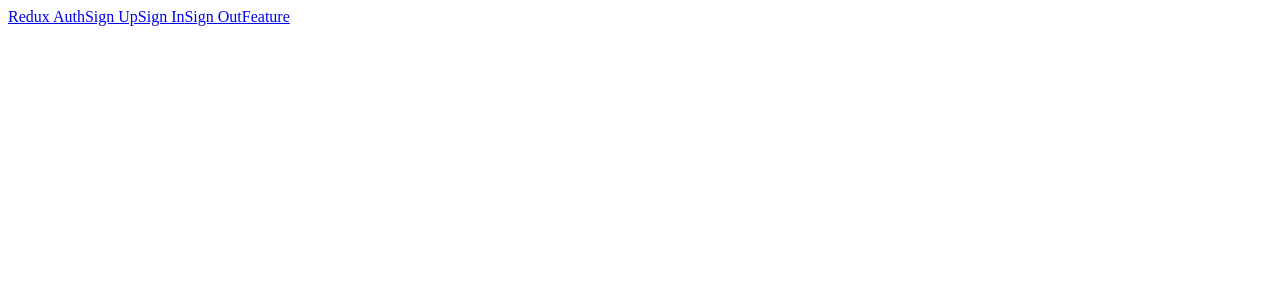
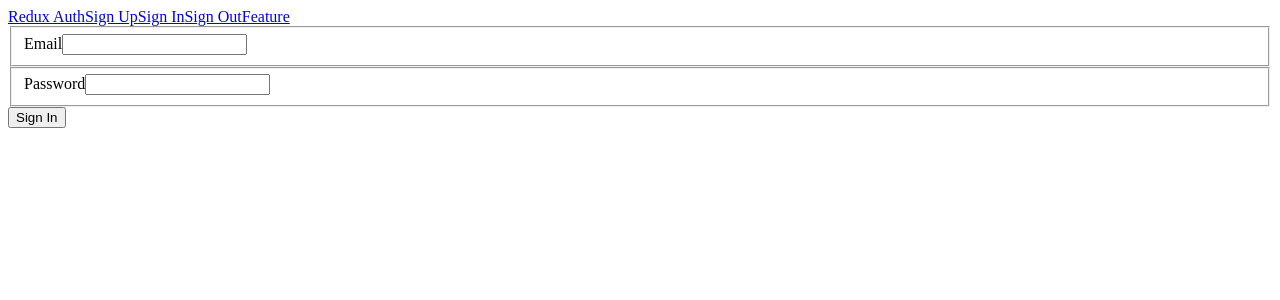
Before and after one commit to matthiashaefeli/client_for_express_server_api, a React (Create React App) app: page /singin in a window 1280 px wide. Shown: the top 300 px of the page. Built offline with nearby package versions, Linux system fonts and the light colour scheme.

Commit message:
signin component and route

```diff
--- /dev/null
+++ b/src/components/auth/Signin.js
@@ -0,0 +1,53 @@
+import React, { Component } from 'react';
+import { reduxForm, Field } from 'redux-form';
+import { compose } from 'redux';
+import { connect } from 'react-redux';
+import * as actions from '../../actions';
+
+class Signin extends Component {
+  onSubmit = (formProps) => {
+    this.props.signin(formProps, () => {
+      this.props.history.push('/feature');
+    });
+  };
+
+  render() {
+    const { handleSubmit } = this.props;
+
+    return (
+      <form onSubmit={handleSubmit(this.onSubmit)}>
+        <fieldset>
+          <label>Email</label>
+          <Field
+            name="email"
+            type="text"
+            component="input"
+            autoComplete="none"
+          />
+        </fieldset>
+        <fieldset>
+          <label>Password</label>
+          <Field
+            name="password"
+            type="password"
+            component="input"
+            autoComplete="none"
+          />
+        </fieldset>
+        <div>
+          {this.props.errorMessage}
+        </div>
+        <button>Sign In</button>
+      </form>
+    );
+  }
+}
+
+function mapStateTOprops(state) {
+  return { errorMessage: state.auth.errorMessage };
+}
+
+export default compose(
+  connect(mapStateTOprops, actions),
+  reduxForm({ form: 'signin' })
+)(Signin);
--- a/src/index.js
+++ b/src/index.js
@@ -11,6 +11,7 @@
 import Signup from './components/auth/Signup'
 import Feature from './components/Feature';
 import Signout from './components/auth/Signout';
+import Signin from './components/auth/Signin';
 
 const store = createStore(
   reducers,
@@ -28,6 +29,7 @@
         <Route path="/signup" exact component={Signup} />
         <Route path="/feature" component={Feature} />
         <Route path="/signout" component={Signout} />
+        <Route path="/singin" component={Signin} />
       </App>
     </BrowserRouter>
   </Provider>,
```
